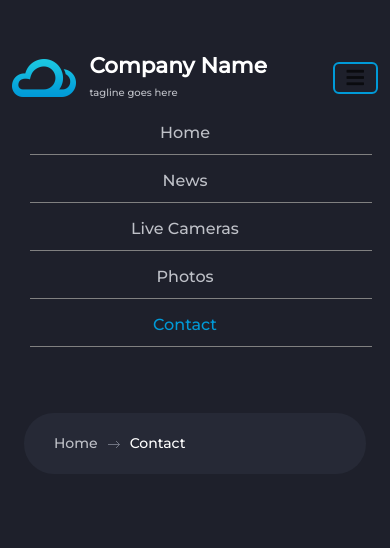
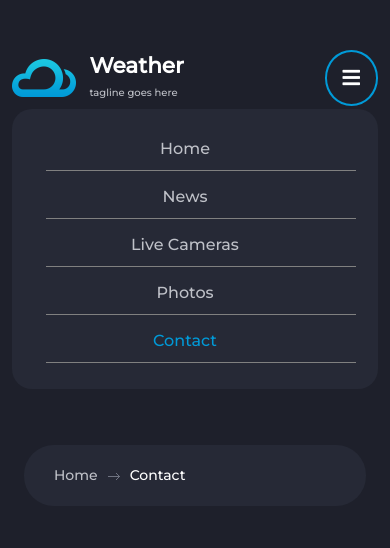
Before and after one commit to Lujaina21/Weather-Forecast, a plain HTML site: page pages/contact.html in a window 390 px wide. Both pictures are taken after a click on the button "Toggle navigation". Shown: the top 548 px of the page. Drawn offline with Linux system fonts and the light colour scheme.

Commit message:
Add files via upload

```diff
--- a/pages/contact.html
+++ b/pages/contact.html
@@ -15,7 +15,7 @@
   </head>
   <body data-bs-toggle="scroll-spy">
     <!--*********** Navbar ***********-->
-    <nav class="navbar navbar-expand-md pt-5">
+    <nav class="navbar navbar-expand-lg pt-5">
       <div class="container">
         <a class="navbar-brand" href="#"
           ><div>
@@ -27,13 +27,13 @@
               height="38"
             />
             <div class="logo-text">
-              <h4 class="fw-bolder">Company Name</h4>
+              <h4 class="fw-bolder">Weather</h4>
               <small>tagline goes here</small>
             </div>
           </div></a
         >
         <button
-          class="navbar-toggler"
+          class="navbar-toggler rounded-circle p-3"
           type="button"
           data-bs-toggle="collapse"
           data-bs-target="#navbarSupportedContent"
@@ -41,9 +41,12 @@
           aria-expanded="false"
           aria-label="Toggle navigation"
         >
-          <i class="fas fa-bars"></i>
+          <i class="fas fa-bars text-white"></i>
         </button>
-        <div class="collapse navbar-collapse" id="navbarSupportedContent">
+        <div
+          class="collapse navbar-collapse mobile-navigation"
+          id="navbarSupportedContent"
+        >
           <ul class="navbar-nav ms-auto mb-2 mb-lg-0">
             <li class="nav-item">
               <a class="nav-link" aria-current="page" href="../index.html"
@@ -60,9 +63,7 @@
               <a class="nav-link" href="#photos">Photos</a>
             </li>
             <li class="nav-item">
-              <a class="nav-link active" href="contact.html" target="_blank"
-                >Contact</a
-              >
+              <a class="nav-link active" href="contact.html">Contact</a>
             </li>
           </ul>
         </div>
@@ -153,6 +154,7 @@
                       type="email"
                       class="w-100 text-white"
                       placeholder="Email Address..."
+                      required
                     />
                   </div>
                 </div>
```
